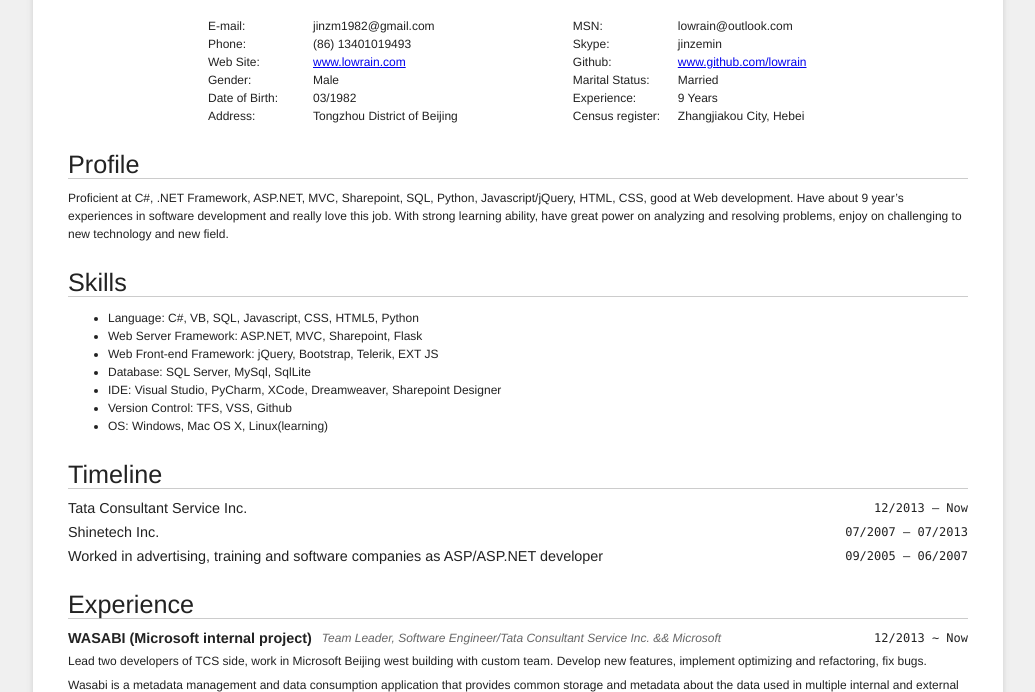
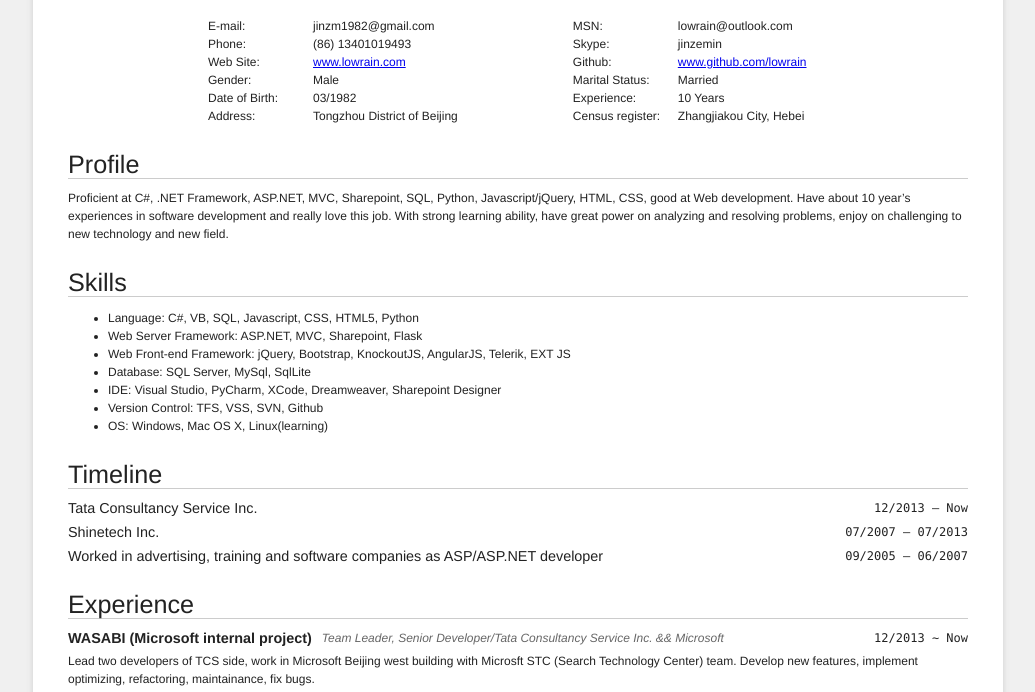
Before and after one commit to lowrain/lowrain.github.io, a plain HTML site: page cv_en.html in a window 1280 px wide. Shown: the part 108-800 px from the top of the page, without its empty margins (122-1157 px from the left). Drawn offline with Linux system fonts and the light colour scheme.

Commit message:
Update English CV

```diff
--- a/cv_en.html
+++ b/cv_en.html
@@ -31,7 +31,7 @@
             <p class="gender"><label>Gender:</label> <span class="value">Male</span>
             </p><p class="marital"><label>Marital Status:</label> <span class="value">Married</span>
             </p><p class="birth"><label>Date of Birth:</label> <span class="value">03/1982</span>
-            </p><p class="experience"><label>Experience:</label> <span class="value">9 Years</span>
+            </p><p class="experience"><label>Experience:</label> <span class="value">10 Years</span>
             </p><p class="address"><label>Address:</label> <span class="value">Tongzhou District of Beijing</span></p>
             <p class="census"><label>Census register:</label> <span class="value">Zhangjiakou City, Hebei</span></p>
             <div class="clear"> </div>
@@ -43,7 +43,7 @@
             <div class="set">
                 <div class="item">
                         <span class="info">Proficient at C#, .NET Framework, ASP.NET, MVC, Sharepoint, SQL, Python, Javascript/jQuery, HTML, CSS, good at Web development.
-                            Have about 9 year’s experiences in software development and really love this job.
+                            Have about 10 year’s experiences in software development and really love this job.
                             With strong learning ability, have great power on analyzing and resolving problems, enjoy on challenging to new technology and new field.
                         </span>
                 </div>
@@ -58,10 +58,10 @@
                             <ul>
                                 <li>Language: C#, VB, SQL, Javascript, CSS, HTML5, Python</li>
                                 <li>Web Server Framework: ASP.NET, MVC, Sharepoint, Flask</li>
-                                <li>Web Front-end Framework: jQuery, Bootstrap, Telerik, EXT JS</li>
+                                <li>Web Front-end Framework: jQuery, Bootstrap, KnockoutJS, AngularJS, Telerik, EXT JS</li>
                                 <li>Database: SQL Server, MySql, SqlLite</li>
                                 <li>IDE: Visual Studio, PyCharm, XCode, Dreamweaver, Sharepoint Designer</li>
-                                <li>Version Control: TFS, VSS, Github</li>
+                                <li>Version Control: TFS, VSS, SVN, Github</li>
                                 <li>OS: Windows, Mac OS X, Linux(learning)
                             </li></ul>
                         </span>
@@ -74,7 +74,7 @@
             <div class="set">
                 <div class="item">
                     <h3>
-                        <span class="company l">Tata Consultant Service Inc.</span>
+                        <span class="company l">Tata Consultancy Service Inc.</span>
                         <span class="date r">12/2013 &mdash; Now</span>
                     </h3>
                     <span class="clear"> </span>
@@ -104,14 +104,14 @@
                 <div class="item">
                     <h3>
                         <span class="project l">WASABI (Microsoft internal project)</span>
-                        <span class="job_title l">Team Leader, Software Engineer/Tata Consultant Service Inc. && Microsoft</span>
+                        <span class="job_title l">Team Leader, Senior Developer/Tata Consultancy Service Inc. && Microsoft</span>
                         <span class="date r">12/2013 ~ Now</span>
                     </h3>
                     <span class="clear"> </span>
                         <span class="info">
-                            <p>Lead two developers of TCS side, work in Microsoft Beijing west building with custom team. Develop new features, implement optimizing and refactoring, fix bugs.</p>
+                            <p>Lead two developers of TCS side, work in Microsoft Beijing west building with Microsft STC (Search Technology Center) team. Develop new features, implement optimizing, refactoring, maintainance, fix bugs.</p>
                             <p>Wasabi is a metadata management and data consumption application that provides common storage and metadata about the data used in multiple internal and external Online Services Division (OSD) and allows users to explore and consume this metadata.</p>
-                            <code>C# 4.5 + ASP.NET MVC 4 (MVVM pattern) + jQuery + Knockout + Bootstrap + SQLServer 2012 + SD/TFS</code>
+                            <code>C# 4.5 + ASP.NET MVC 4 (MVVM Parttern) + javascript/jQuery + KnockoutJS + Bootstrap + SQLServer + SourceDeport/TFS</code>
                         </span>
                     <span class="clear"> </span>
                 </div>
@@ -240,7 +240,7 @@
             <div class="set">
                 <div class="item">
                     <h3>
-                        <span class="school l">Hebei Polytechnic University</span>
+                        <span class="school l">North China University of Science and Technology</span>
                         <span class="date r">9/2001 — 6/2005</span>
                     </h3>
                     <span class="clear"> </span>
```
Also changed, not shown: 2 other files.
